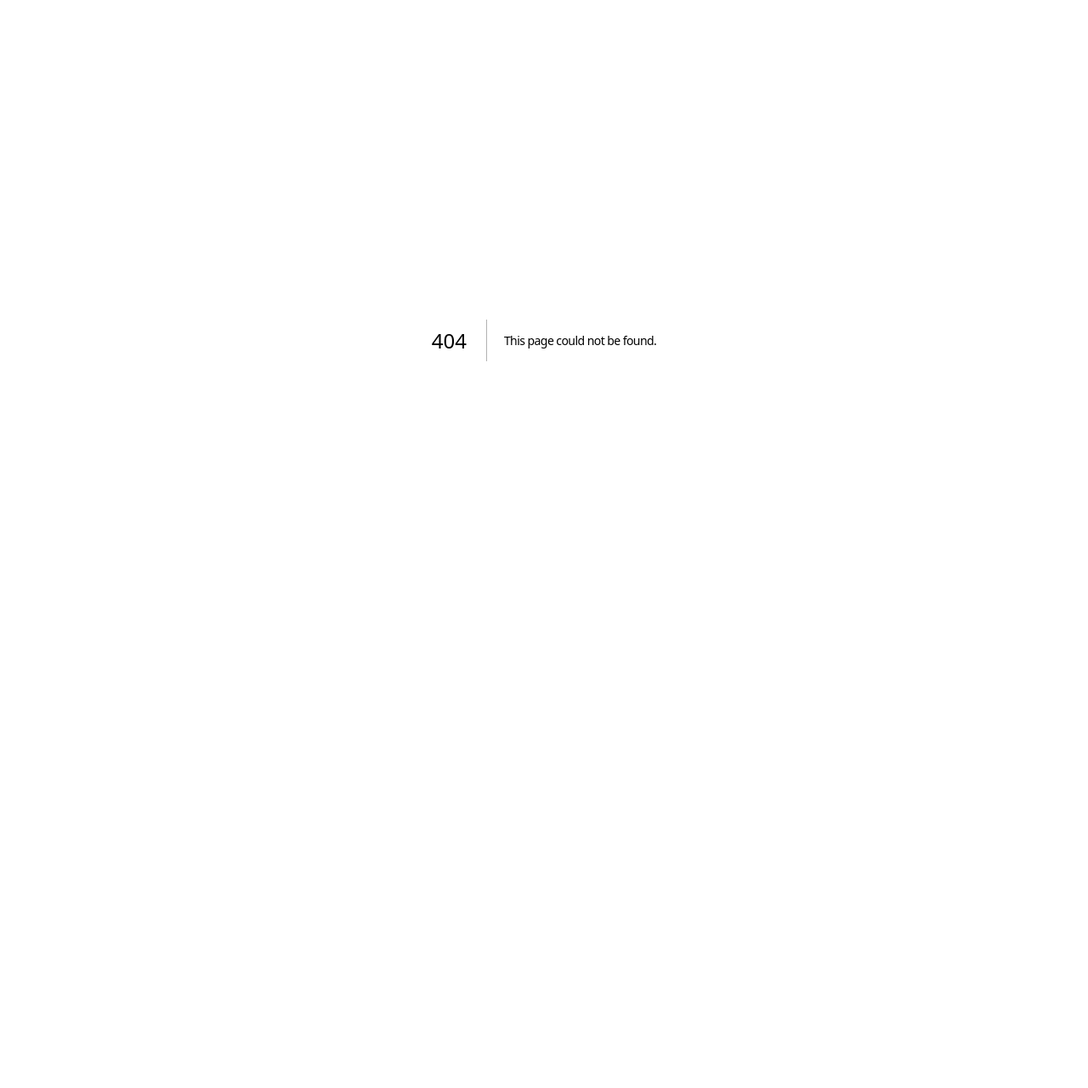
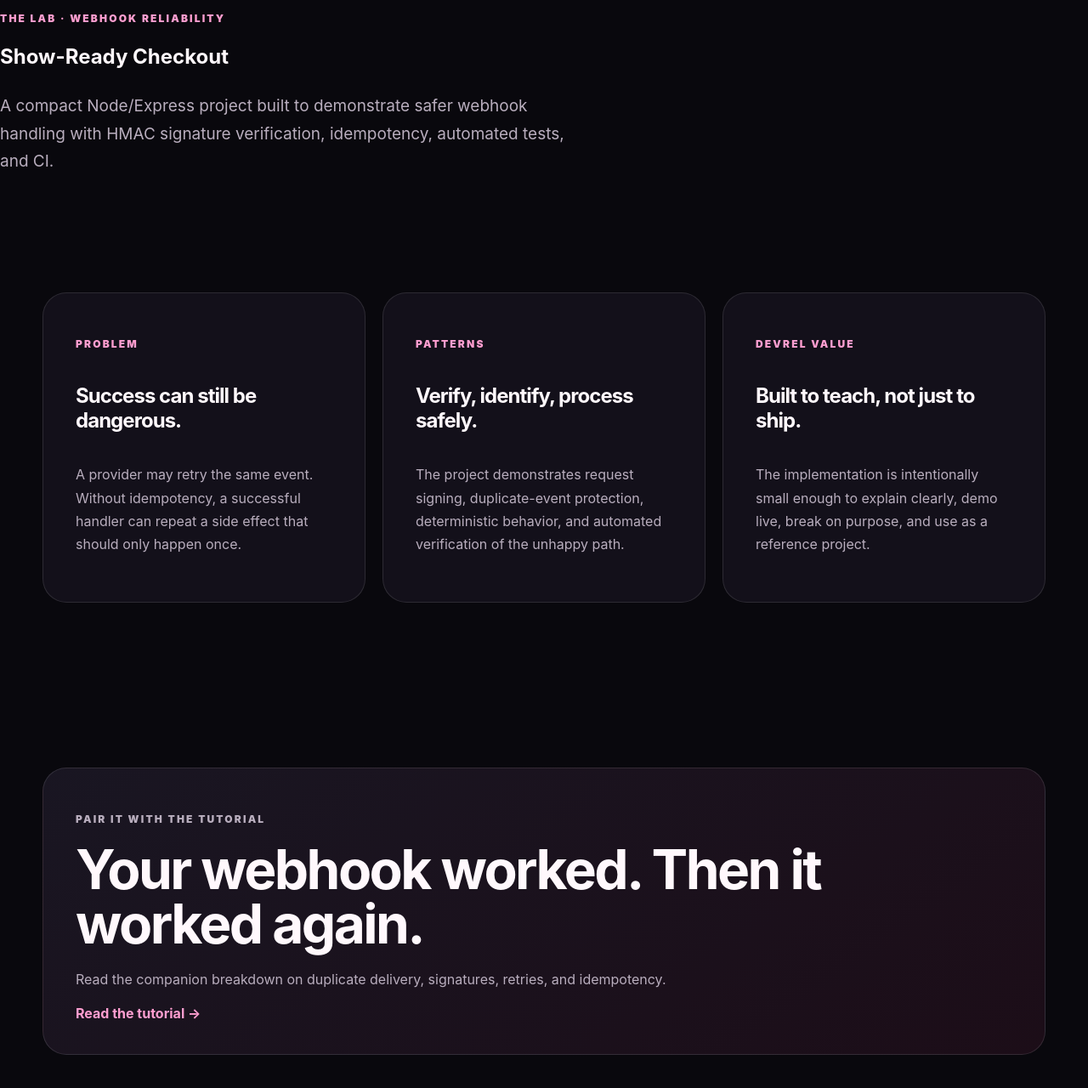
Before and after one commit to KatrinaFinney/sugar-bytes, a Next.js app: page /lab/show-ready-checkout in a window 1280 px wide. Before the commit this address had no page. Shown: the top 1280 px of the page at 85% size. Before the commit the page ends 800 px from the top, so only its background shows below. Built offline with nearby package versions, Linux system fonts and the light colour scheme.

Commit message:
Add Show-Ready Checkout Lab case study

```diff
--- /dev/null
+++ b/app/lab/show-ready-checkout/page.tsx
@@ -0,0 +1,42 @@
+export default function ShowReadyCheckoutLabPage() {
+  return (
+    <main className="page-shell">
+      <section className="page-hero">
+        <p className="kicker">THE LAB · WEBHOOK RELIABILITY</p>
+        <h1>Show-Ready Checkout</h1>
+        <p className="hero-text">
+          A compact Node/Express project built to demonstrate safer webhook handling with HMAC signature verification, idempotency, automated tests, and CI.
+        </p>
+      </section>
+
+      <section className="section">
+        <div className="program-grid">
+          <article className="program-card">
+            <p className="kicker">PROBLEM</p>
+            <h2>Success can still be dangerous.</h2>
+            <p>A provider may retry the same event. Without idempotency, a successful handler can repeat a side effect that should only happen once.</p>
+          </article>
+          <article className="program-card">
+            <p className="kicker">PATTERNS</p>
+            <h2>Verify, identify, process safely.</h2>
+            <p>The project demonstrates request signing, duplicate-event protection, deterministic behavior, and automated verification of the unhappy path.</p>
+          </article>
+          <article className="program-card">
+            <p className="kicker">DEVREL VALUE</p>
+            <h2>Built to teach, not just to ship.</h2>
+            <p>The implementation is intentionally small enough to explain clearly, demo live, break on purpose, and use as a reference project.</p>
+          </article>
+        </div>
+      </section>
+
+      <section className="section community-section">
+        <div className="community-card">
+          <p className="kicker">PAIR IT WITH THE TUTORIAL</p>
+          <h2>Your webhook worked. Then it worked again.</h2>
+          <p>Read the companion breakdown on duplicate delivery, signatures, retries, and idempotency.</p>
+          <a className="text-link" href="/learn/webhook-worked-twice">Read the tutorial →</a>
+        </div>
+      </section>
+    </main>
+  );
+}
```
